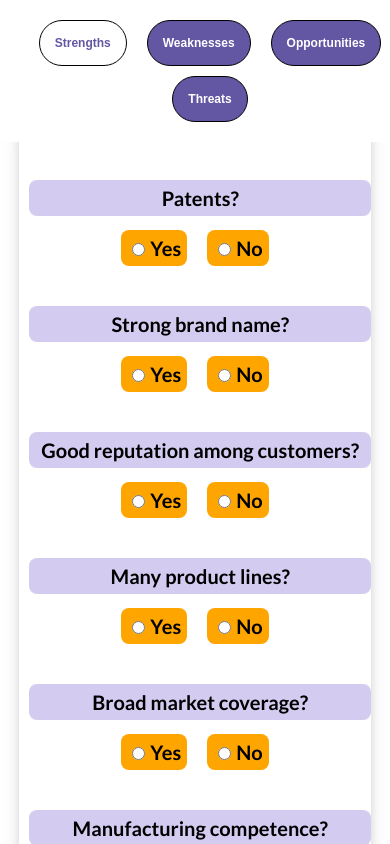
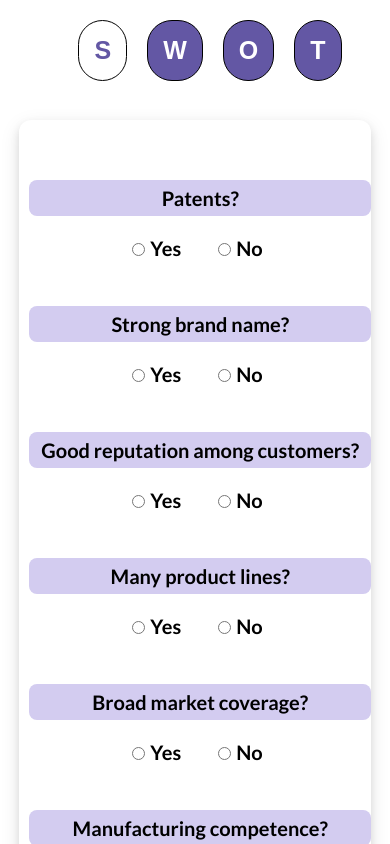
Before and after one commit to Tolushawlar/DISC, a React (Create React App) app: page /swot in a window 390 px wide. Shown: the top 844 px of the page. Built offline with nearby package versions, Linux system fonts and the light colour scheme.

Commit message:
the updated ui change v3

```diff
--- a/src/App.css
+++ b/src/App.css
@@ -281,15 +281,16 @@ body::-webkit-scrollbar {
     flex-direction: column !important;
     justify-content: center !important;
     align-items: center !important;
-    margin-left: 50vw;
+    margin-left: 90vw;
   }
 
   .options {
-    font-size: 16px !important;
+    font-size: 14px !important;
+    max-width: 270px;
   }
 
   .intro {
-    max-width: 100vw !important;
+    max-width: 90vw !important;
   }
 
   .progress-container {
@@ -304,7 +305,8 @@ body::-webkit-scrollbar {
     width: 400px !important;
   }
 
-  .feedbackCol, .fourTable {
+  .feedbackCol,
+  .fourTable {
     display: flex;
     flex-direction: column !important;
     align-items: center !important;
--- a/src/pages/SwotPage.js
+++ b/src/pages/SwotPage.js
@@ -7,6 +7,7 @@ const swotData = {
   swotQuestions: [
     {
       "section": "Strengths",
+      'mobile': 'S',
       "questions": [
         {
           "id": 1,
@@ -320,6 +321,7 @@ const swotData = {
     },
     {
       "section": "Weaknesses",
+      'mobile': 'W',
       "questions": [
         {
           "id": 1,
@@ -633,6 +635,7 @@ const swotData = {
     },
     {
       "section": "Opportunities",
+      'mobile': 'O',
       "questions": [
         {
           "id": 1,
@@ -904,6 +907,7 @@ const swotData = {
     },
     {
       "section": "Threats",
+      'mobile': 'T',
       "questions": [
         {
           "id": 1,
@@ -1498,7 +1502,20 @@ const SwotPage = () => {
   };
 
 
-
+  const [isMobile, setIsMobile] = useState(false);
+  // Update isMobile state based on window size
+  useEffect(() => {
+    const handleResize = () => {
+      setIsMobile(window.innerWidth <= 768); // Adjust breakpoint as needed
+    };
+
+    // Initial check and event listener
+    handleResize();
+    window.addEventListener("resize", handleResize);
+
+    // Cleanup event listener
+    return () => window.removeEventListener("resize", handleResize);
+  }, []);
 
 
   return (
@@ -1506,7 +1523,7 @@ const SwotPage = () => {
       {!submitted ? (
         <>
           <div className="tabs">
-            {swotData.swotQuestions.map((section, index) => (
+            {/* {swotData.swotQuestions.map((section, index) => (
               <button
                 key={section.section}
                 className={`tab ${index === activeTab ? "active" : "buttonTab"}`}
@@ -1514,7 +1531,33 @@ const SwotPage = () => {
               >
                 {section.section}
               </button>
-            ))}
+            ))} */}
+            {isMobile ? (
+              <div className="tabs">
+                {swotData.swotQuestions.map((section, index) => (
+                  <button
+                    key={section.section}
+                    className={`tab ${index === activeTab ? "active" : "buttonTab"}`}
+                    onClick={() => setActiveTab(index)}
+                    style={{fontSize:"25px"}}
+                  >
+                    {section.mobile}
+                  </button>
+                ))}
+              </div>
+            ) : (
+              <div className="tabs">
+                {swotData.swotQuestions.map((section, index) => (
+                  <button
+                    key={section.section}
+                    className={`tab ${index === activeTab ? "active" : "buttonTab"}`}
+                    onClick={() => setActiveTab(index)}
+                  >
+                    {section.section}
+                  </button>
+                ))}
+              </div>
+            )}
           </div>
           <div className="questions">
             {swotData.swotQuestions[activeTab].questions.map(({ id, question, options }) => {
@@ -1533,7 +1576,7 @@ const SwotPage = () => {
                   </p>
                   {options.map((option) => (
                     <label key={option.text}
-                      style={{ backgroundColor: "orange", color: "black", fontWeight: "Bold", padding: "6px", width: "400px", borderRadius: "8px" }}
+                      style={{ backgroundColor: "white", color: "black", fontWeight: "Bold", padding: "6px", width: "400px", borderRadius: "8px", borderColor: "red", border: "3px", }}
                     >
                       <input
                         type="radio"
```
